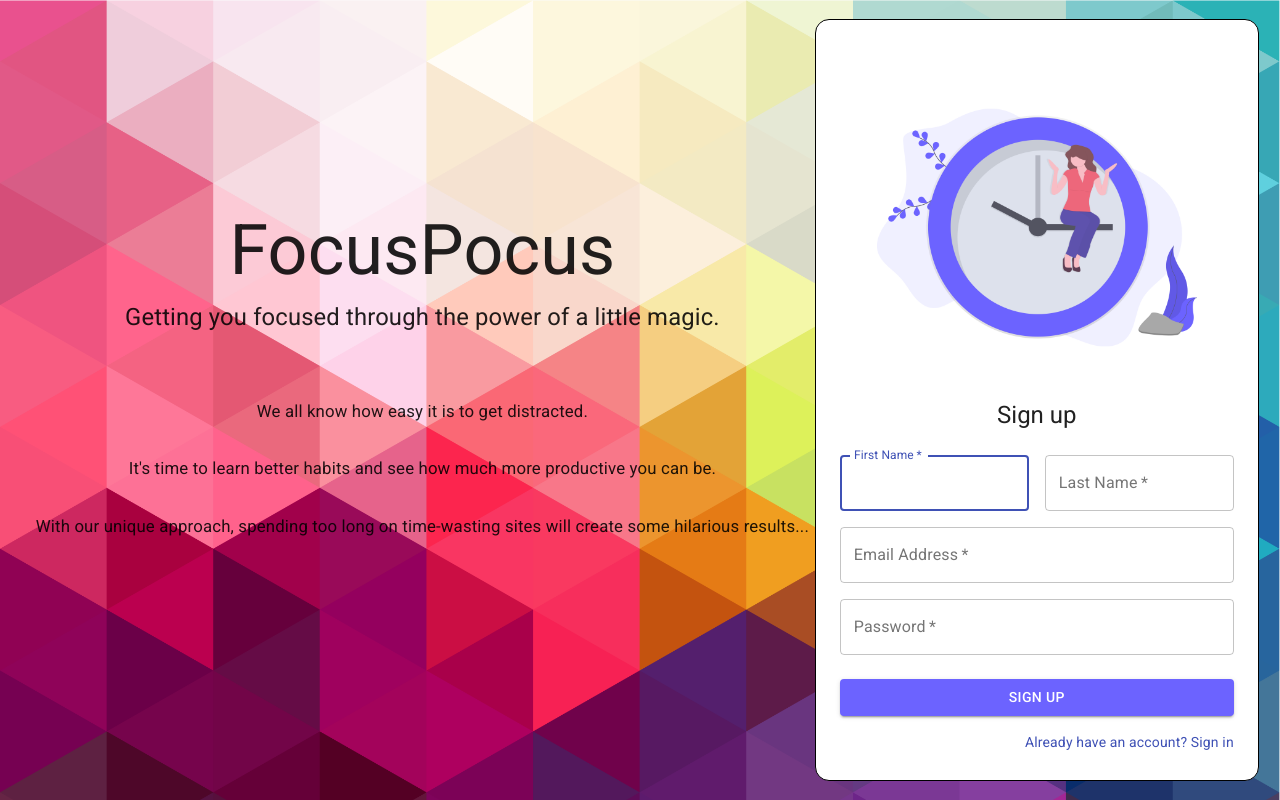
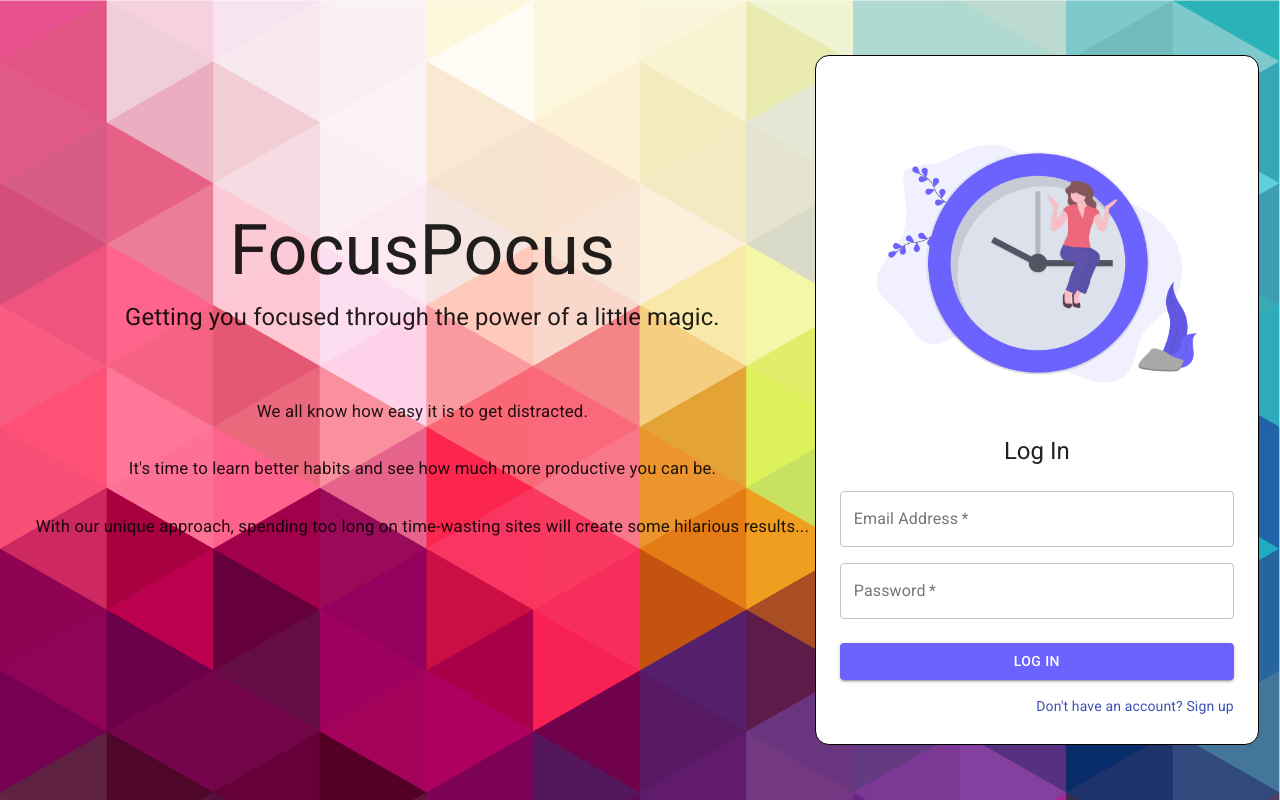
Before and after one commit to LHL-FocusPocus/FocusPocus, a React (Create React App) app in the folder client/: page / in a window 1280 px wide. Built offline with nearby package versions, Linux system fonts and the light colour scheme.

Commit message:
Install react-router-dom

```diff
--- a/client/src/App.js
+++ b/client/src/App.js
@@ -1,6 +1,5 @@
 import React from "react";
 import Landing from "./components/Landing";
-import LogoText from "./components/LogoText";
 import styled from "styled-components";
 
 import "./App.css";
--- a/client/src/components/Landing.jsx
+++ b/client/src/components/Landing.jsx
@@ -1,21 +1,21 @@
-import React from 'react'
-import SignUp from './SignUp'
-import LogoText from "./LogoText"
-import styled from 'styled-components'
-
+import React from "react";
+import SignUp from "./SignUp";
+import Login from "./Login";
+import LogoText from "./LogoText";
+import styled from "styled-components";
 
 const Container = styled.div`
   display: flex;
   align-items: center;
   height: 100vh;
-`
+`;
+
 const InnerContainer = styled.div`
   display: flex;
   align-items: center;
   height: 100vh;
-  width: 66vw
-`
-
+  width: 66vw;
+`;
 
 export default function Landing() {
   return (
@@ -23,7 +23,7 @@ export default function Landing() {
       <InnerContainer>
         <LogoText />
       </InnerContainer>
-      <SignUp/>
+      <Login />
     </Container>
-  )
+  );
 }
--- /dev/null
+++ b/client/src/components/Login.jsx
@@ -0,0 +1,106 @@
+import React from "react";
+import Button from "@material-ui/core/Button";
+import CssBaseline from "@material-ui/core/CssBaseline";
+import TextField from "@material-ui/core/TextField";
+import Link from "@material-ui/core/Link";
+import Grid from "@material-ui/core/Grid";
+import Typography from "@material-ui/core/Typography";
+import { makeStyles } from "@material-ui/core/styles";
+import Container from "@material-ui/core/Container";
+import styled from "styled-components";
+
+const useStyles = makeStyles((theme) => ({
+  main: {
+    marginLeft: -30,
+  },
+  paper: {
+    marginTop: theme.spacing(8),
+    display: "flex",
+    flexDirection: "column",
+    alignItems: "center",
+  },
+  avatar: {
+    margin: theme.spacing(1),
+    backgroundColor: theme.palette.secondary.main,
+  },
+  form: {
+    width: "100%", // Fix IE 11 issue.
+    marginTop: theme.spacing(3),
+  },
+  submit: {
+    margin: theme.spacing(3, 0, 2),
+    backgroundColor: "#6C63FF",
+  },
+}));
+
+const Wrapper = styled(Container)`
+  border: 1px solid black;
+  border-radius: 1em;
+  padding: 2em;
+  z-index: 5;
+  background-color: white;
+`;
+
+const Img = styled.img`
+  width: 100%;
+  transform: translateY(-2em);
+`;
+
+export default function SignUp() {
+  const classes = useStyles();
+
+  return (
+    <Wrapper className={classes.main} component="main" maxWidth="xs">
+      <CssBaseline />
+      <div className={classes.paper}>
+        <Img src="/imgs/landing.png" alt="landing image"></Img>
+        <Typography component="h1" variant="h5">
+          Log In
+        </Typography>
+        <form className={classes.form} noValidate>
+          <Grid container spacing={2}>
+            <Grid item xs={12}>
+              <TextField
+                variant="outlined"
+                required
+                fullWidth
+                id="email"
+                label="Email Address"
+                name="email"
+                autoComplete="email"
+              />
+            </Grid>
+            <Grid item xs={12}>
+              <TextField
+                variant="outlined"
+                required
+                fullWidth
+                name="password"
+                label="Password"
+                type="password"
+                id="password"
+                autoComplete="current-password"
+              />
+            </Grid>
+          </Grid>
+          <Button
+            type="submit"
+            fullWidth
+            variant="contained"
+            color="primary"
+            className={classes.submit}
+          >
+            Log In
+          </Button>
+          <Grid container justify="flex-end">
+            <Grid item>
+              <Link href="#" variant="body2">
+                Don't have an account? Sign up
+              </Link>
+            </Grid>
+          </Grid>
+        </form>
+      </div>
+    </Wrapper>
+  );
+}
--- a/client/src/components/SignUp.jsx
+++ b/client/src/components/SignUp.jsx
@@ -36,9 +36,6 @@ const useStyles = makeStyles((theme) => ({
 const Wrapper = styled(Container)`
   border: 1px solid black;
   border-radius: 1em;
-  ${"" /* margin-top: 3em;
-  margin-bottom: 3em; */}
-  ${"" /* margin-left: 0; */}
   padding: 2em;
   z-index: 5;
   background-color: white;
```
Also changed, not shown: 1 other file (tests, documents, lock files or other folders).
